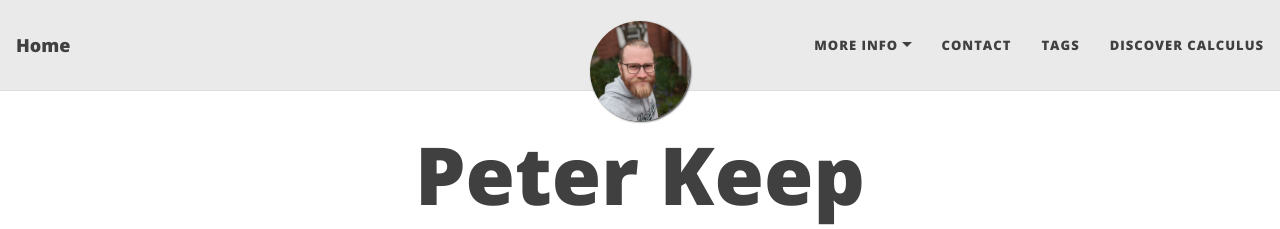
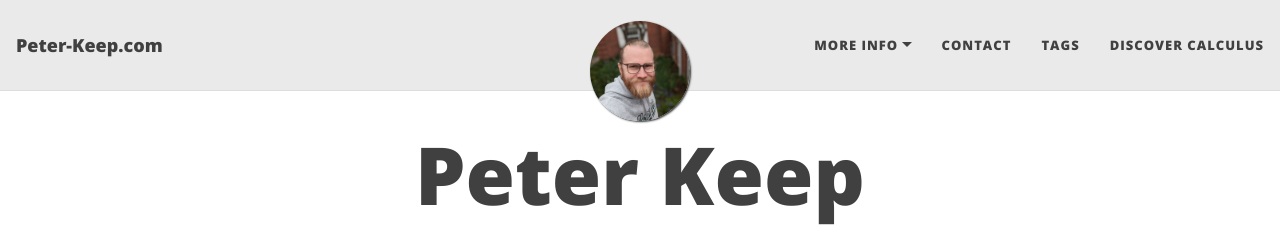
Before and after one commit to peterkeep/peterkeep.github.io, a Jekyll site: the page built from index.html, in a window 1280 px wide. Shown: the top 229 px of the page. Built offline with Jekyll 4.4.1, drawn with Linux system fonts in a browser that asks for light colours; the list of posts is cut into pages by our own code.

Commit message:
ok now fixed

```diff
--- a/_config.yml
+++ b/_config.yml
@@ -10,7 +10,7 @@
 ############################
 
 # Name of website
-title: Home
+title: Peter-Keep.com
 
 # Your name to show in the footer
 author: Peter Keep
```
Also changed, not shown: 9 other files.
